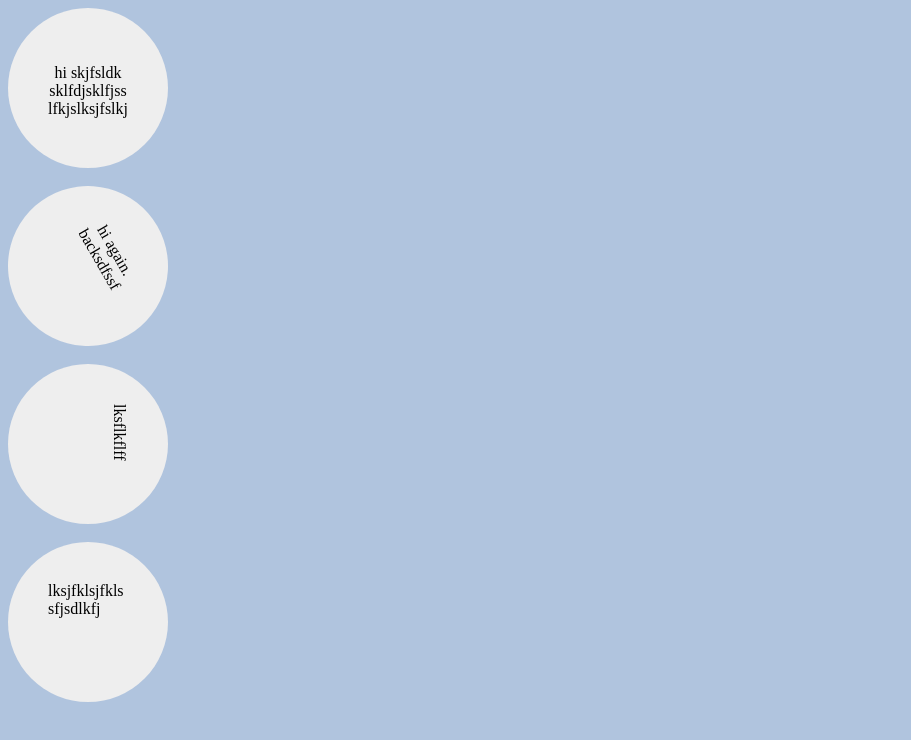
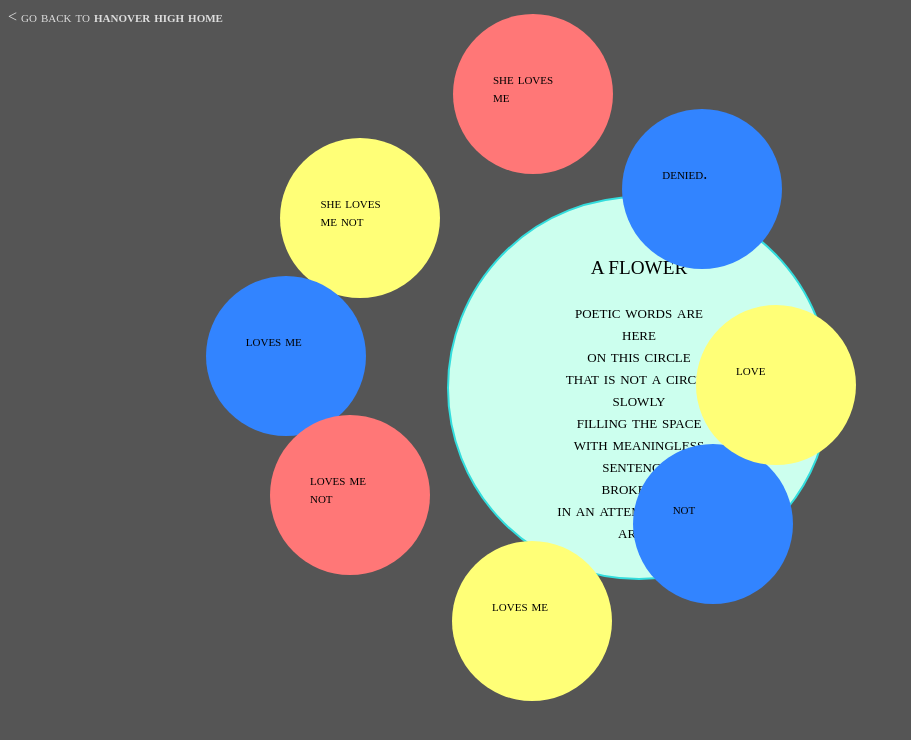
Before and after one commit to Applemaster360/CeplikasWebsite, a plain HTML site: page index.html in a window 1280 px wide. Shown: the whole page, without its empty margins (0-911 px from the left). Drawn offline with Linux system fonts and the light colour scheme.

Commit message:
moving circles
hi. they also change colors!!

```diff
--- a/index.html
+++ b/index.html
@@ -1,43 +1,204 @@
+<title> TEST </title>
+
+<a href="http://hhs.hanovernorwichschools.org/">< go back to <b>hanover high home</b></a>
+
 <!-- formatting -->
 <style>
+
+/*main */
+
 div {
 height: 80px;
 width: 80px;
 border:0px;
-padding:40px 40px;
-background:#eeeeee;
+padding:40px;
 border-radius:500px;
 -moz-border-radius: 500px;
 }
 
-.div1{
-transform: rotate(60deg);
--ms-transform: rotate(60deg); /* IE 9 */
--webkit-transform: rotate(60deg); /* Safari and Chrome */
+big {
+height: 300px;
+width: 300px;
+border:2px solid #33dddd;
+padding:40px;
+border-radius:500px;
+-moz-border-radius: 500px;
+background:#ccffee;
+position: absolute;
+left: 447px;
+top: 196px;
 }
 
-.div2{
+/* rotations */
+
+.nine {
 transform: rotate(90deg);
 -ms-transform: rotate(90deg); /* IE 9 */
 -webkit-transform: rotate(90deg); /* Safari and Chrome */
 }
 
+/* colors */
 
-body {background-color:#b0c4de;}
+@keyframes y
+{
+from {background:white; left: 10px; top: 310px;}
+to {background:#fff55;}
+}
 
-p {word-wrap:break-word;}
+@-webkit-keyframes y /* Safari and Chrome */
+{
+from {background:white; left: 10px; top: 310px;}
+to {background:#ffff55;}
+}
+
+@keyframes b
+{
+from {background:white; left: 10px; top: 160px;}
+to {background:#0066ff;}
+}
+
+@-webkit-keyframes b /* Safari and Chrome */
+{
+from {background:white; left: 10px; top: 160px;}
+to {background:#0066ff;}
+}
+
+@keyframes r
+{
+from {background:white; left: 10px; top: 10px;}
+to {background:#ff5555;}
+}
+
+@-webkit-keyframes r /* Safari and Chrome */
+{
+from {background:white; left: 10px; top: 10px;}
+to {background:#ff5555; }
+}
+
+.red{
+background:#ff5555;
+animation:tr 10s;
+-webkit-animation:r 10s; /* Safari and Chrome */
+position: absolute;
+left: 562px;
+top: 15px;
+}
+
+.yellow{
+background:#ffff55;
+animation:y 10s;
+-webkit-animation:y 10s; /* Safari and Chrome */
+position: absolute;
+left: 347px;
+top: 96px;
+}
+
+.blue{
+background:#0066ff;
+animation:b 10s;
+-webkit-animation:b 10s; /* Safari and Chrome */
+position: absolute;
+left: 254px;
+top: 304px;
+}
+
+.red1{
+background:#ff5555;
+animation:tr 10s;
+-webkit-animation:r 10s; /* Safari and Chrome */
+position: absolute;
+left: 334px;
+top: 515px;
+}
+
+.yellow1{
+background:#ffff55;
+animation:y 10s;
+-webkit-animation:y 10s; /* Safari and Chrome */
+position: absolute;
+left: 561px;
+top: 598px;
+}
+
+.blue1{
+background:#0066ff;
+animation:b 10s;
+-webkit-animation:b 10s; /* Safari and Chrome */
+position: absolute;
+left: 786px;
+top: 514px;
+}
+
+.yellow2{
+background:#ffff55;
+animation:y 10s;
+-webkit-animation:y 10s; /* Safari and Chrome */
+position: absolute;
+left: 865px;
+top: 304px;
+}
+
+.blue2{
+background:#0066ff;
+animation:b 10s;
+-webkit-animation:b 10s; /* Safari and Chrome */
+position: absolute;
+left: 773px;
+top: 96px;
+}
+
+body {background-color:#555555;}
+
+/* text */
+
+p {word-wrap:break-word;
+font-variant:small-caps;
+}
+
+a
+{
+display:block;
+width:300px;
+background-color:#555555;
+font-variant: small-caps;
+}
+a:link {color: #dddddd; text-decoration:none;}
+a:visited {color: #dddddd; text-decoration:none;}
+a:hover {color: white; text-decoration:none;}
+a:active {color: white; text-decoration:none;}
 
 </style>
 
-<div>
-<center> <p>
-hi skjfsldk sklfdjsklfjsslfkjslksjfslkj </p></div>
+<big><center><p> A FLOWER<br><br> poetic words are<br> here <br>on this circle <br>
+that is not a circle<br> slowly<br>filling the space<br>with meaningless<br>sentences<br> broken up<br>in an attempt to look<br> artsy </p></center> </big>
+
+<div class = "red">
+<p> she loves me
+</div>
 <br>
-
-<div class="div1"><center> hi again. backsdfssf </div>
+<div class = "yellow">
+<p> she loves me not
+</div>
 <br>
-
-<div class="div2" <center> lksflkflff</div>
+<div class = "blue">
+<p> loves me
+</div>
 <br>
-
-<div> lksjfklsjfkls sfjsdlkfj </div>
+<div class = "red1">
+<p> loves me not
+</div>
+<br>
+<div class = "yellow1">
+<p> loves me
+</div>
+<br>
+<div class = "blue1">
+<p> not
+</div>
+<div class = "yellow2">
+<p> love
+</div>
+<br>
+<div class = "blue2">
+<p> denied.
+</div>
```
Also changed, not shown: 1 other file.
